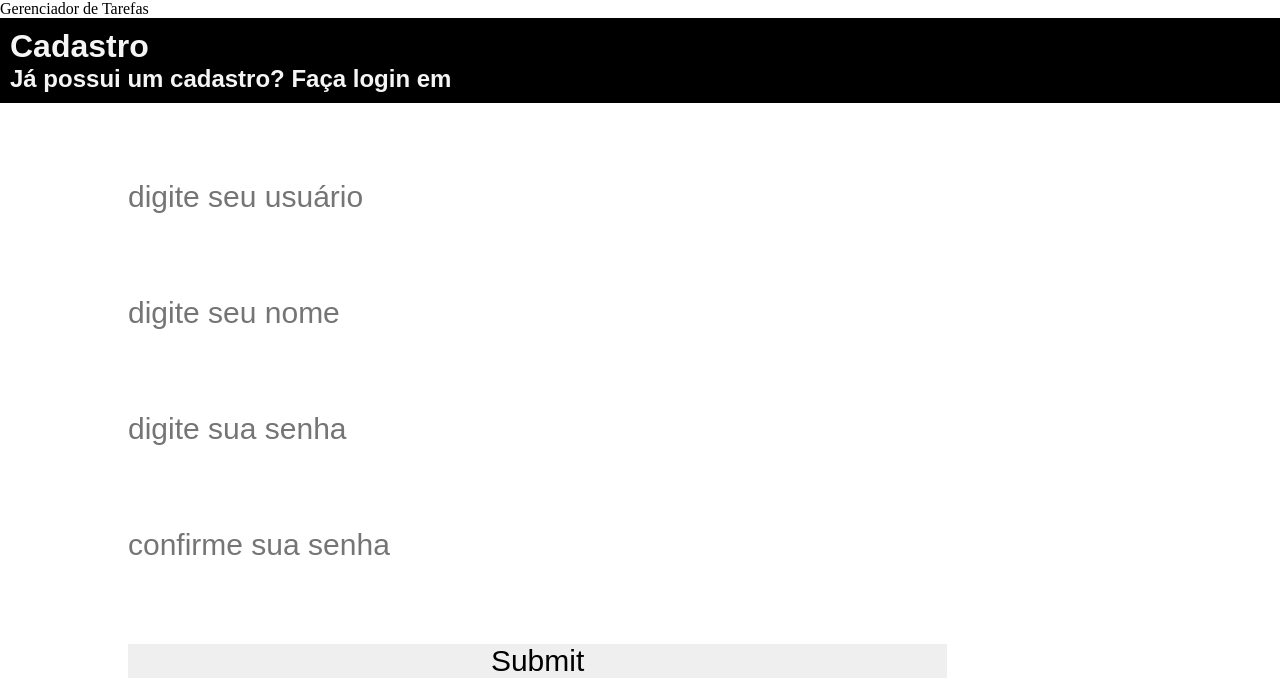
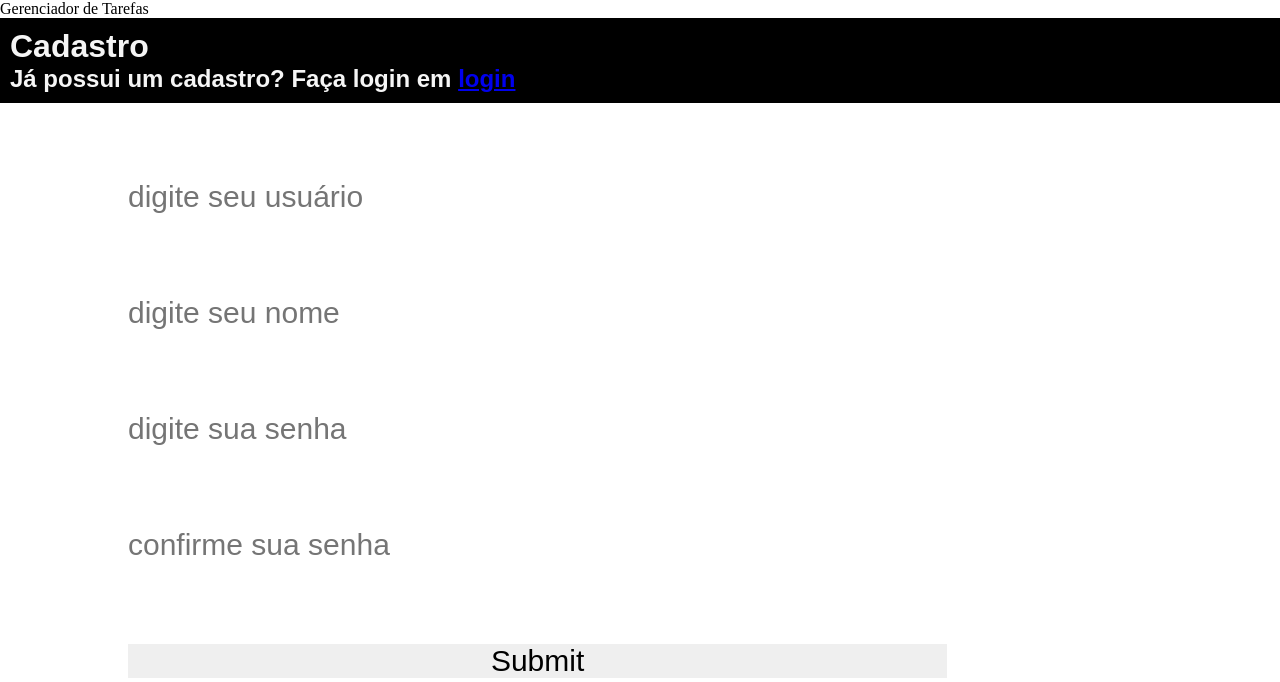
Before and after one commit to lucastrogo/GerenciadorTarefas, a Flask app: page /cadastro in a window 1280 px wide. Shown: the top 682 px of the page. Run offline with Flask 3, Linux system fonts and the light colour scheme; parts of the project's set-up code (start-up, migrations or seed data) failed here and were passed over.

Commit message:
Update cadastro.html

```diff
--- a/templates/cadastro.html
+++ b/templates/cadastro.html
@@ -37,7 +37,7 @@
 <body>
     <header>
         <h1> Cadastro</h1>
-        <h2> Já possui um  cadastro? Faça login em <link rel="stylesheet" href="login.html"></h2>
+        <h2> Já possui um  cadastro? Faça login em <a href="login.html">login</a></h2>
     </header>
     <form action="/" method="post">
         <br>
@@ -56,4 +56,4 @@
         <input type="submit" name="enviar" placeholder="enviar"
     </form>
 </body>
-</html><!-- Arquivo para a página de cadastro de novos usuários -->
+</html>
```
